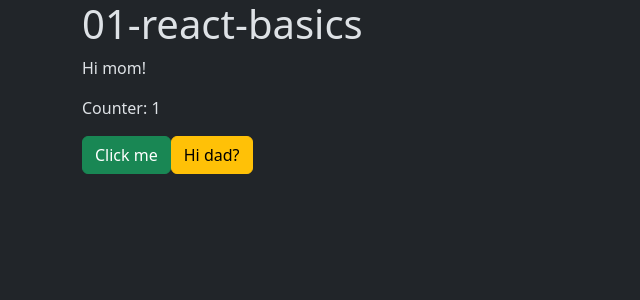
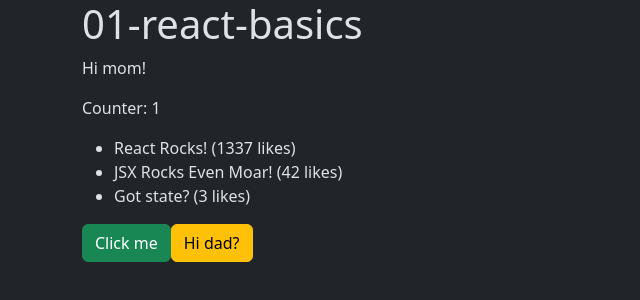
Before and after one commit to drblue/fed23-javascript-2, a React (Vite) app in the folder 01-react-basics/: page / in a window 1280 px wide. Shown: the top 300 px of the page, without its empty margins (0-640 px from the left). Built offline with nearby package versions, Linux system fonts and the light colour scheme.

Commit message:
Render a list 🤘🏻.

```diff
--- a/01-react-basics/src/App.tsx
+++ b/01-react-basics/src/App.tsx
@@ -1,9 +1,19 @@
 import { useState } from "react";
+
+interface Post {
+	id: number;
+	title: string;
+	likes: number;
+}
 
 function App() {
 	const [counter, setCounter] = useState(1);
 	const [msg, setMsg] = useState("Hi mom!");
-	// let counter = 1;
+	const [posts, setPosts] = useState<Post[]>([
+		{ id: 1, title: "React Rocks!", likes: 1337 },
+		{ id: 2, title: "JSX Rocks Even Moar!", likes: 42 },
+		{ id: 3, title: "Got state?", likes: 3 },
+	]);
 
 	console.log("App is being rendered");
 
@@ -21,6 +31,12 @@ function App() {
 
 			<p>Counter: {counter}</p>
 
+			<ul>
+				{posts.map(post =>
+					<li key={post.id}>{post.title} ({post.likes} likes)</li>
+				)}
+			</ul>
+
 			<button onClick={handleBtnClick} className="btn btn-success">Click me</button>
 			<button onClick={() => setMsg("Hi dad!")} className="btn btn-warning">Hi dad?</button>
 		</div>
```
